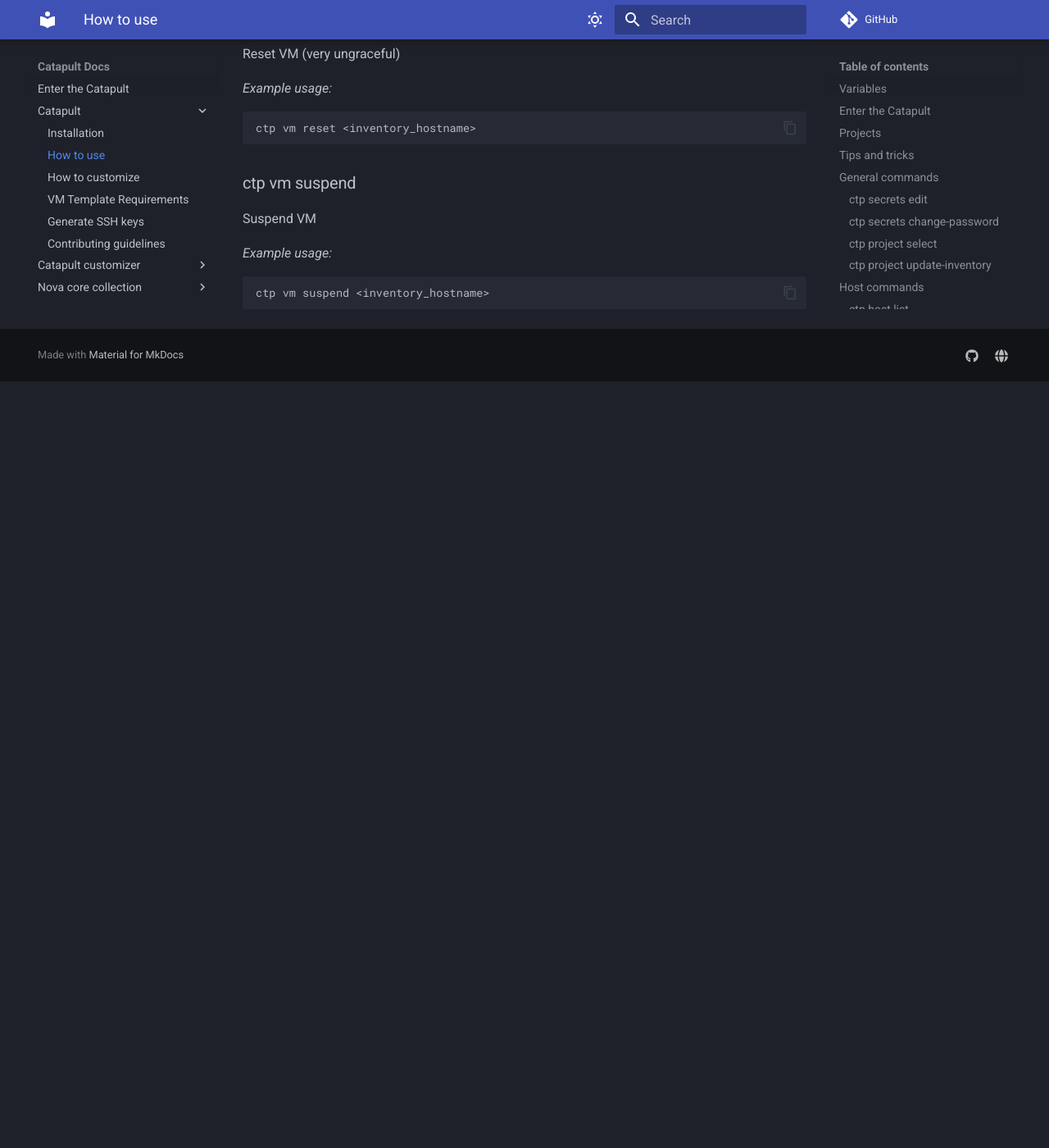
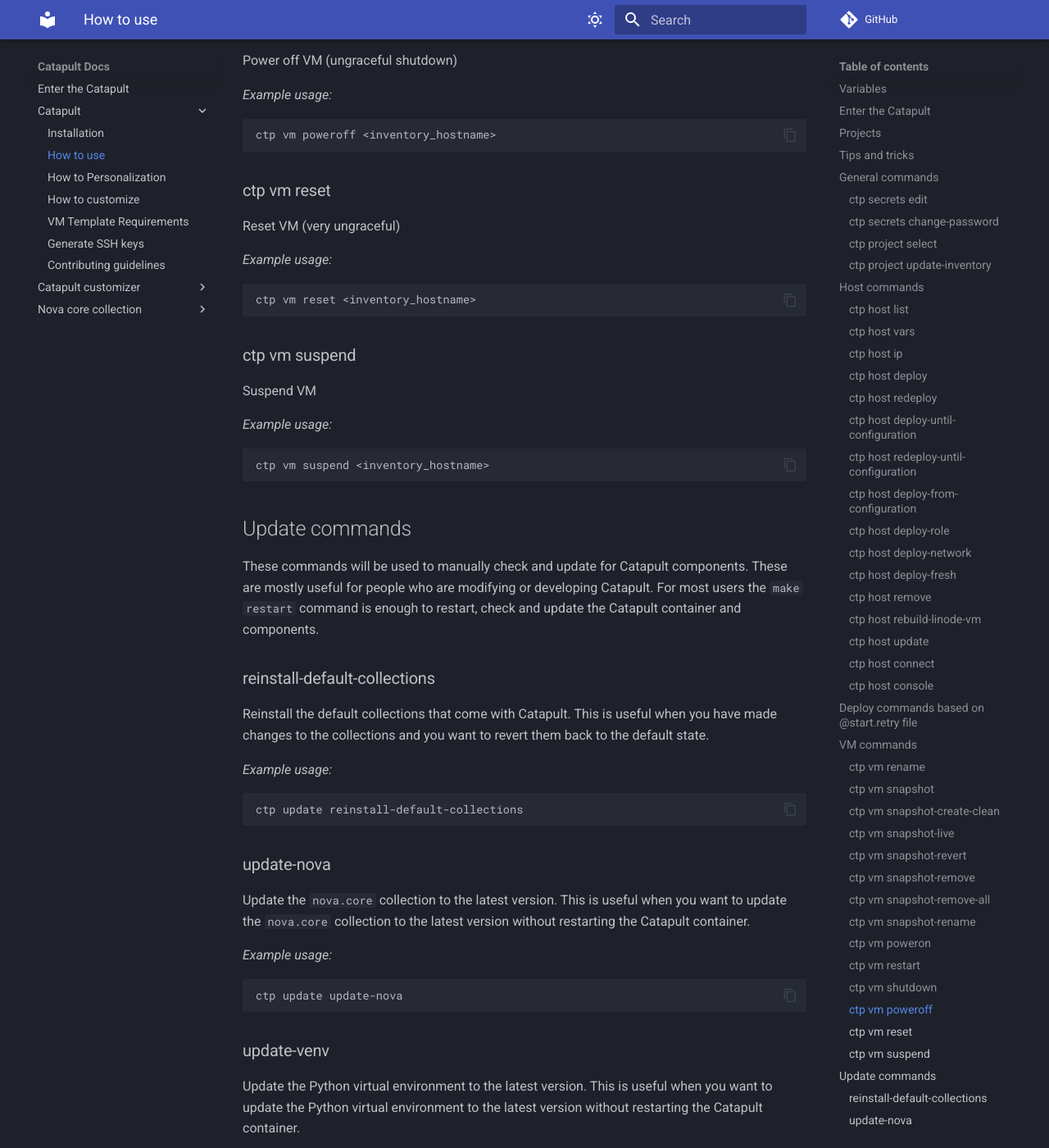
Before and after one commit to ClarifiedSecurity/catapult-docs, an MkDocs documentation site: the page built from docs/catapult/20-how-to-use.md, in a window 1280 px wide and 1400 px high, scrolled down 11896 px. Shown: the whole window at 82% size. Built offline with MkDocs 1.6.1 and Material for MkDocs 9.7.7, drawn with Linux system fonts in a browser that asks for light colours; comment, search, counter and statistics services are not loaded; before the commit the page ends 12361 px from its top, so only the background shows below that; some of the changed text lies outside the part shown.

Commit message:
CatapultBot update docs

````diff
--- a/docs/catapult/02-how-to-use.md
+++ b/docs/catapult/20-how-to-use.md
@@ -4,6 +4,13 @@
 
 - External commands - All commands that start with `make` are external commands and are used to manage the Catapult container itself.
 - Internal commands - All commands that start with `ctp` are internal commands and are used when the user is inside the Catapult container.
+
+Catapult has 2 modes for modifications:
+
+- Personalization - Where users can set their own preferences that will only affect them.
+- Customization - Where preferences are configured in a way that they apply to your team/organization etc.
+
+Follow the `# How to Personalization` & `# How to Customize` sections if you want to personalize or customize Catapult.
 
 ## Variables
 
@@ -517,3 +524,55 @@
 ```zsh
 ctp vm suspend <inventory_hostname>
 ```
+
+## Update commands
+
+These commands will be used to manually check and update for Catapult components. These are mostly useful for people who are modifying or developing Catapult. For most users the `make restart` command is enough to restart, check and update the Catapult container and components.
+
+### reinstall-default-collections
+
+Reinstall the default collections that come with Catapult. This is useful when you have made changes to the collections and you want to revert them back to the default state.
+
+_Example usage:_
+
+```zsh
+ctp update reinstall-default-collections
+```
+
+### update-nova
+
+Update the `nova.core` collection to the latest version. This is useful when you want to update the `nova.core` collection to the latest version without restarting the Catapult container.
+
+_Example usage:_
+
+```zsh
+ctp update update-nova
+```
+
+### update-venv
+
+Update the Python virtual environment to the latest version. This is useful when you want to update the Python virtual environment to the latest version without restarting the Catapult container.
+
+## Development commands
+
+These commands are useful when developing or debugging Catapult.
+
+### enable-timing
+
+Enables timing for the Ansible playbook. This is useful when you want to see how long each task takes to run.
+
+_Example usage:_
+
+```zsh
+ctp dev enable-timing
+```
+
+### disable-timing
+
+Disables timing for the Ansible playbook. This is useful when you want to disable the timing for the Ansible playbook.
+
+_Example usage:_
+
+```zsh
+ctp dev disable-timing
+```
````
Also changed, not shown: docs/catapult/30-how-to-personalize.md (added, +35 -0 lines), docs/catapult/40-how-to-customize.md (renamed from docs/catapult/03-how-to-customize.md, +0 -43 lines), docs/nova-core-collection/firewall.md (added, +29 -0 lines), docs/catapult/50-template-requirements.md (renamed from docs/catapult/04-template-requirements.md).
